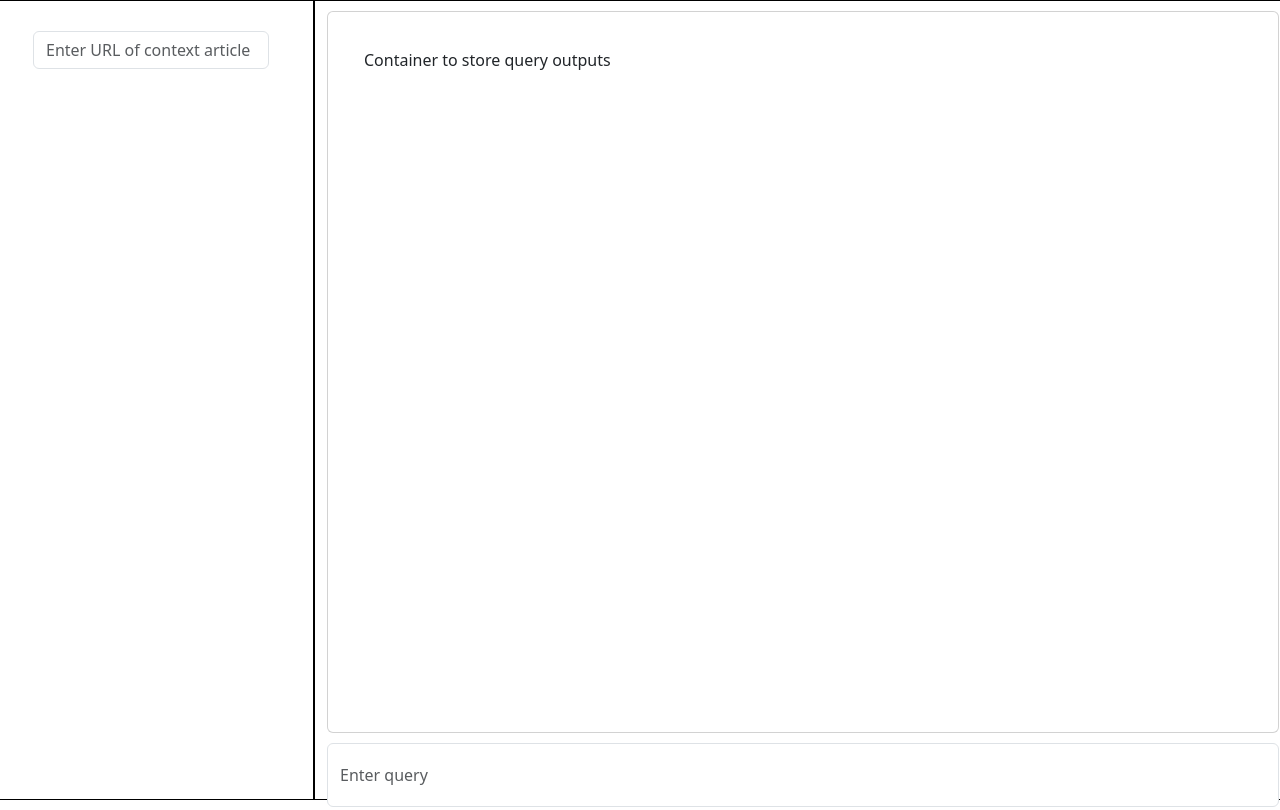
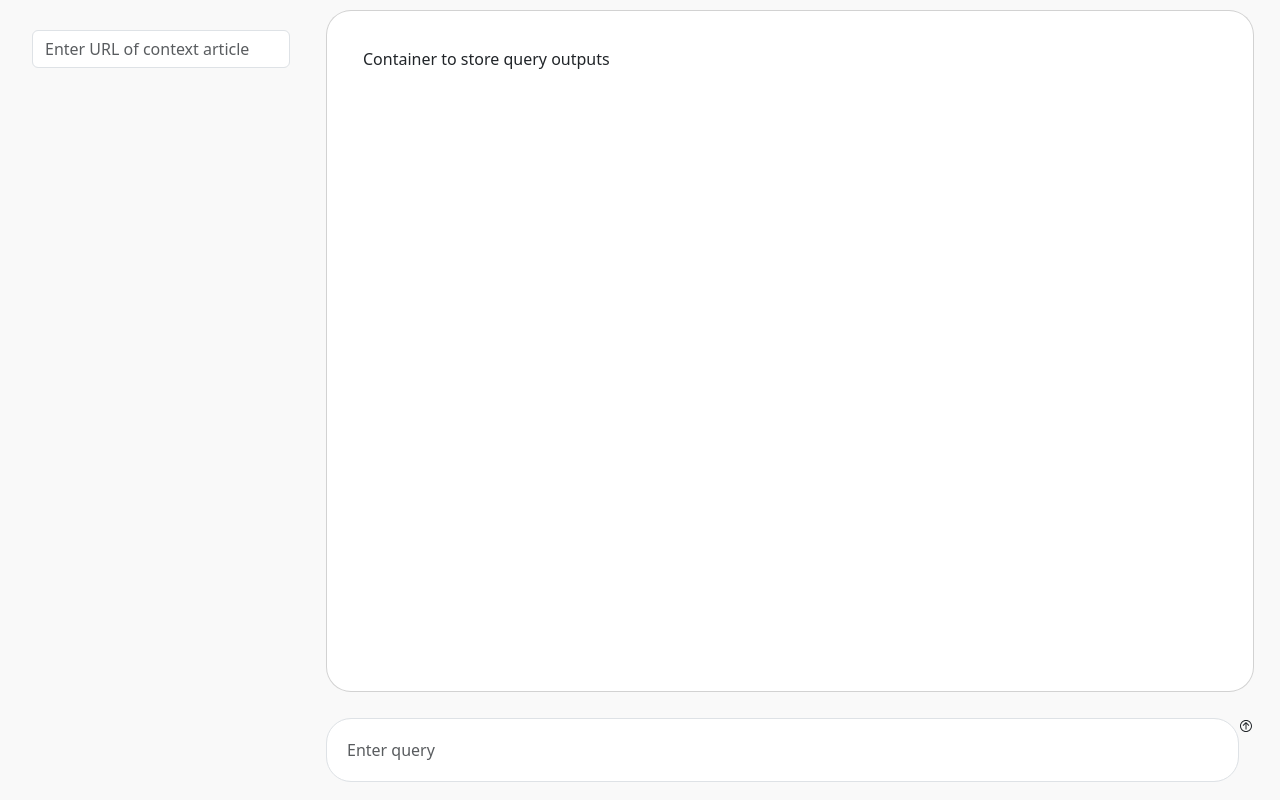
Before and after one commit to JC4DM4N/RAG, a React (Create React App) app in the folder src/frontend/rag-app/: page / in a window 1280 px wide. Built offline with nearby package versions, Linux system fonts and the light colour scheme.

Commit message:
updated css styling for components

```diff
--- a/src/frontend/rag-app/src/App.css
+++ b/src/frontend/rag-app/src/App.css
@@ -3,46 +3,87 @@
 }
 
 .context-form {
-  padding: 20px;
+  padding: 20px 0px 20px 0px;
+}
+
+.query-form-container {
+  margin-right: 2vw;
 }
 
 .query-form {
   padding-top: 10px;
   position: relative;
-  width: 100%;
   height: 8vh;
 }
 
 .query-form-contents {
   height: 8vh;
+  border-radius: 25px !important;
+  padding: 20px !important;
+}
+
+.query-form-submit-button {
+  float: left;
+  width: 10%;
 }
 
 .response-container {
   padding: 20px;
+  margin-bottom: 2vh;
+  margin-right: 2vw;
+  border-radius: 25px !important;
+}
+
+.query-form-submit-buttom {
+  width: 5%;
 }
 
 .response-container-body {
-  height: 85vh;
+  height: 80vh;
 }
 
 .column-container {
-  border: 1px solid black;
   padding: 10px;
   margin-bottom: 10px;
   height: 100vh;
+  background: #f9f9f9;
 }
 
-.context-list-item-text{
+.context-nav-bar-container{
+  padding-left: 20px;
+}
+
+.context-list-item-text {
   width: 90%;
   overflow: scroll;
   float: left;
 }
 
-.context-list-item-remove-button{
-  width: 5%;
+.context-list-item-remove-button-div {
   float: right;
 }
 
-.context-list-item{
+.context-list-item-remove-button {
+  width: 10px;
+  height: 10px;
+}
+
+.context-list-item-remove-button:hover{
+  stroke-width: 1px;
+}
+
+.context-list-item {
   overflow: scroll;
 }
+
+.context-list-item.active {
+  background-color: #ececec !important;
+  border-color: #ececec !important;
+  color: black !important;
+}
+
+.context-list-item:hover {
+  background-color: #ececec !important;
+  border-color: #ececec !important;
+  color: black !important;
+}
--- a/src/frontend/rag-app/src/components/contextList.js
+++ b/src/frontend/rag-app/src/components/contextList.js
@@ -34,8 +34,9 @@ function ContextList({
           className="context-list-item"
         >
           <div className="context-list-item-text">{value}</div>
-          <div className="context-list-item-remove-button">
+          <div className="context-list-item-remove-button-div">
             <VscChromeClose
+              className="context-list-item-remove-button"
               onClick={(event) => removeButtonClickHandler(event, value)}
             />
           </div>
--- a/src/frontend/rag-app/src/components/contextNavBar.js
+++ b/src/frontend/rag-app/src/components/contextNavBar.js
@@ -19,7 +19,7 @@ function ContextNavBar({
   };
 
   return (
-    <>
+    <div className="context-nav-bar-container">
       <Container>
         <ContextForm
           placeholder="Enter URL of context article"
@@ -35,7 +35,7 @@ function ContextNavBar({
           setActiveContextValues={setActiveContextValues}
         />
       </Container>
-    </>
+    </div>
   );
 }
 
--- a/src/frontend/rag-app/src/components/queryForm.js
+++ b/src/frontend/rag-app/src/components/queryForm.js
@@ -1,6 +1,8 @@
 import "../App.css";
 
-import Form from "react-bootstrap/Form";
+import { Form, Button, InputGroup } from "react-bootstrap";
+
+import { VscArrowCircleUp } from "react-icons/vsc";
 
 function QueryForm({ querySubmitHandler }) {
   const handleSubmit = (event) => {
@@ -16,8 +18,9 @@ function QueryForm({ querySubmitHandler }) {
   };
 
   return (
-    <>
+    <div className="query-form-container">
       <Form className="query-form">
+        <InputGroup>
           <Form.Control
             type="text"
             id="queryform"
@@ -25,8 +28,10 @@ function QueryForm({ querySubmitHandler }) {
             className="query-form-contents"
             onKeyDown={handleKeyPress}
           />
+              <VscArrowCircleUp />
+        </InputGroup>
       </Form>
-    </>
+    </div>
   );
 }
 
```
Also changed, not shown: src/frontend/rag-app/src/components/testComponent.js (added). Lines whose indentation alone changed are shown as unchanged.
